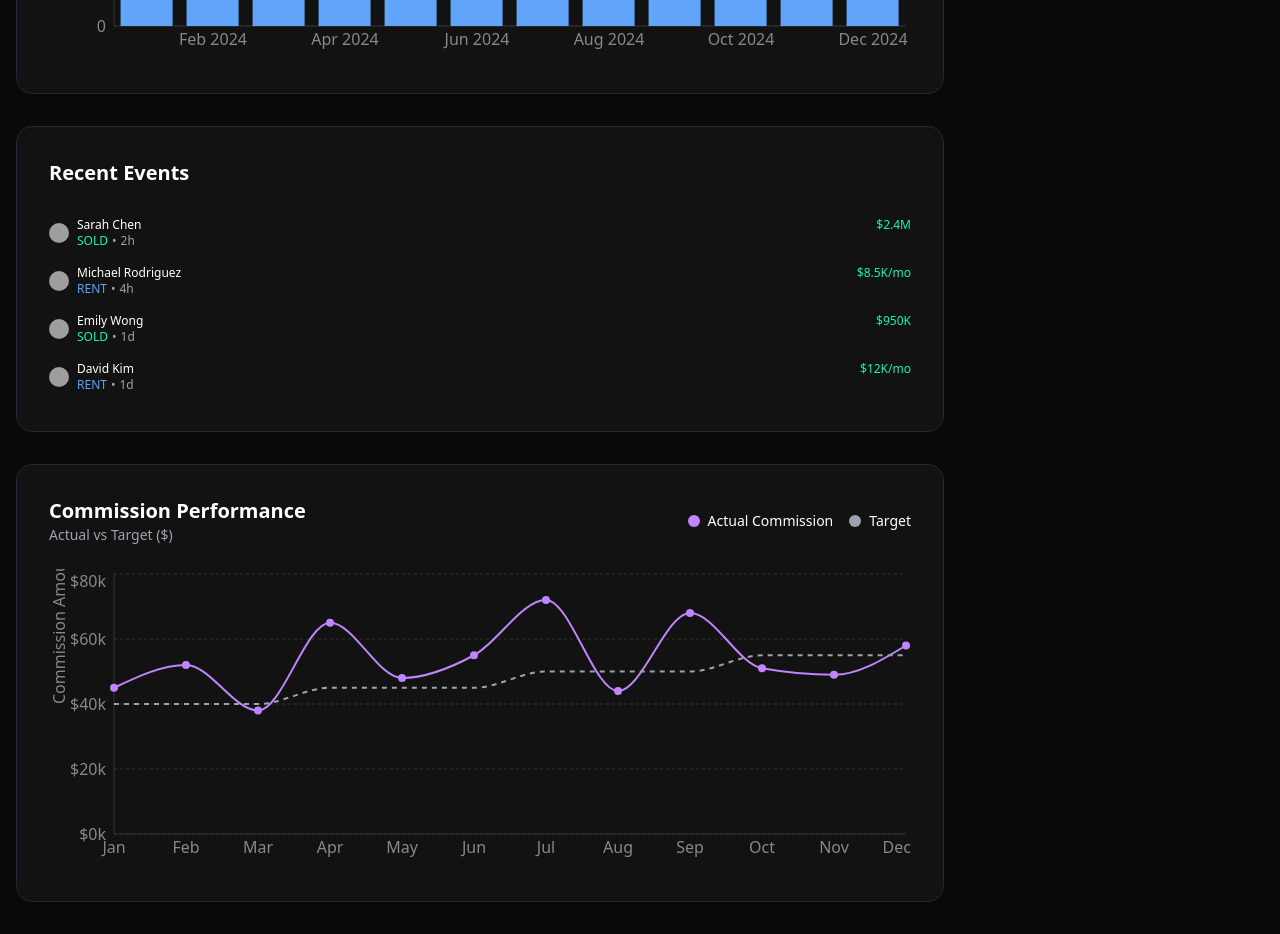
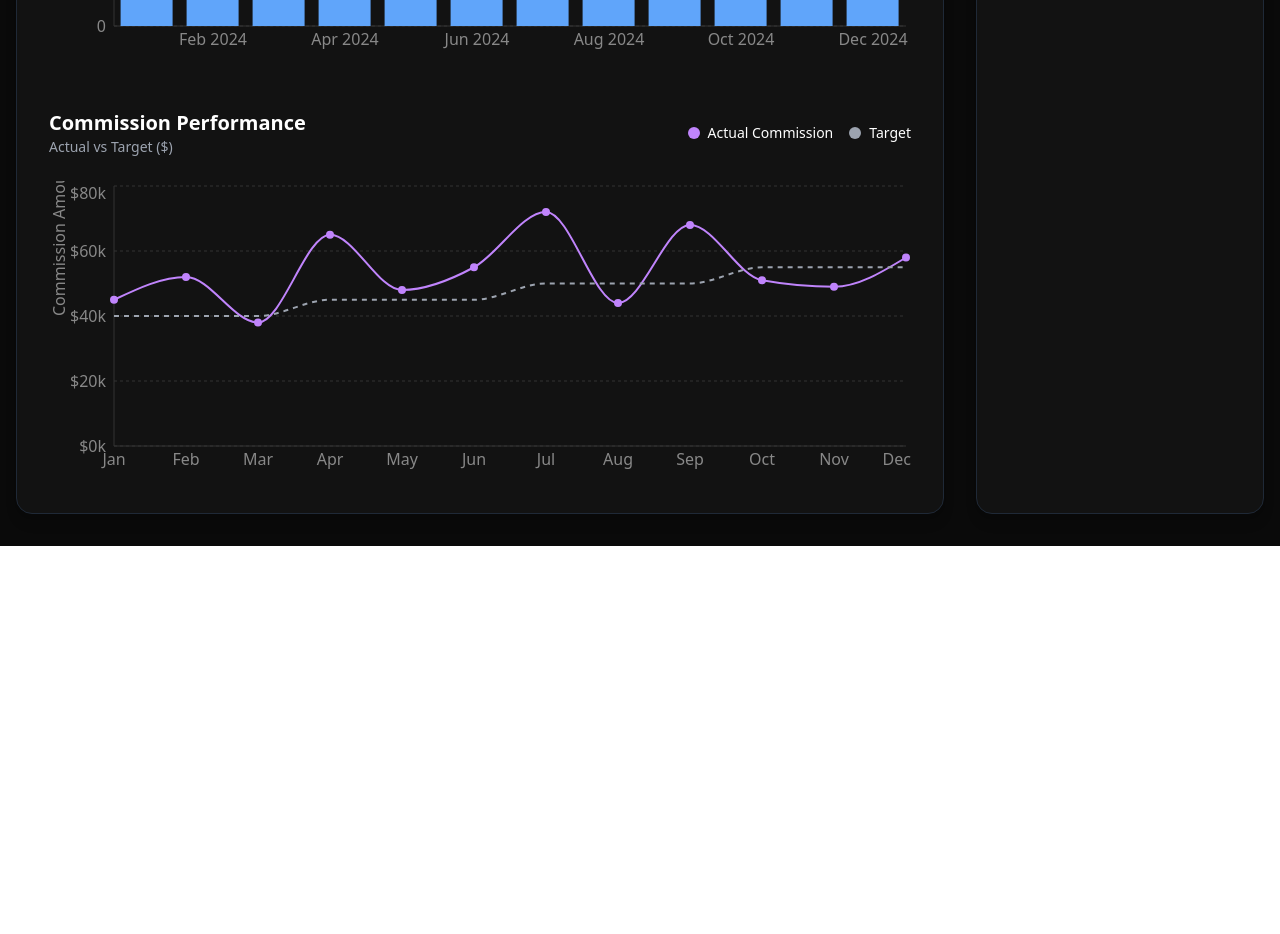
Before and after one commit to lkmariobros/chartopia-wonder-visuals, a React (Vite) app: page / in a window 1280 px wide. Shown: the part 660-1594 px from the top of the page. After the commit the page ends 1206 px from the top, so only its background shows below. Built offline with nearby package versions, Linux system fonts and the light colour scheme; grey boxes are pictures that could not be loaded.

Commit message:
Reposition Recent Events component
The Recent Events component's position has been adjusted.  It should now be displayed on the right-hand side of the viewport, as originally intended.

```diff
--- a/src/components/ChartDemo.tsx
+++ b/src/components/ChartDemo.tsx
@@ -16,6 +16,21 @@ const data = [
   { date: 'Oct 2024', sales: 4, rentals: 3 },
   { date: 'Nov 2024', sales: 3, rentals: 5 },
   { date: 'Dec 2024', sales: 4, rentals: 4 }
+];
+
+const commissionData = [
+  { month: 'Jan', actual: 45000, target: 40000 },
+  { month: 'Feb', actual: 52000, target: 40000 },
+  { month: 'Mar', actual: 38000, target: 40000 },
+  { month: 'Apr', actual: 65000, target: 45000 },
+  { month: 'May', actual: 48000, target: 45000 },
+  { month: 'Jun', actual: 55000, target: 45000 },
+  { month: 'Jul', actual: 72000, target: 50000 },
+  { month: 'Aug', actual: 44000, target: 50000 },
+  { month: 'Sep', actual: 68000, target: 50000 },
+  { month: 'Oct', actual: 51000, target: 55000 },
+  { month: 'Nov', actual: 49000, target: 55000 },
+  { month: 'Dec', actual: 58000, target: 55000 }
 ];
 
 const cards = [
@@ -69,21 +84,6 @@ const recentEvents = [
     timestamp: "1d",
     avatar: "/avatar-kim.jpg"
   }
-];
-
-const commissionData = [
-  { month: 'Jan', actual: 45000, target: 40000 },
-  { month: 'Feb', actual: 52000, target: 40000 },
-  { month: 'Mar', actual: 38000, target: 40000 },
-  { month: 'Apr', actual: 65000, target: 45000 },
-  { month: 'May', actual: 48000, target: 45000 },
-  { month: 'Jun', actual: 55000, target: 45000 },
-  { month: 'Jul', actual: 72000, target: 50000 },
-  { month: 'Aug', actual: 44000, target: 50000 },
-  { month: 'Sep', actual: 68000, target: 50000 },
-  { month: 'Oct', actual: 51000, target: 55000 },
-  { month: 'Nov', actual: 49000, target: 55000 },
-  { month: 'Dec', actual: 58000, target: 55000 }
 ];
 
 interface ChartDemoProps {
@@ -145,7 +145,9 @@ export default function ChartDemo({ isDarkMode }: ChartDemoProps) {
             </div>
           </div>
 
-          <div className={`col-span-2 ${bgColor} rounded-2xl border ${borderColor} p-8 shadow-lg`}>
+          <div className={`${bgColor} rounded-2xl border ${borderColor} p-8 shadow-lg`}>
+            <div className="space-y-12">
+              <div>
                 <div className="flex items-center justify-between mb-6">
                   <div>
                     <h2 className={`text-xl font-semibold ${textColor}`}>Monthly Performance</h2>
@@ -191,12 +193,7 @@ export default function ChartDemo({ isDarkMode }: ChartDemoProps) {
                 </div>
               </div>
 
-          <div className={`col-span-2 ${bgColor} rounded-2xl border ${borderColor} p-8 shadow-lg`}>
-            <h2 className={`text-xl font-semibold mb-6 ${textColor}`}>Recent Events</h2>
-            <RecentEvents events={recentEvents} isDarkMode={isDarkMode} />
-          </div>
-
-          <div className={`col-span-4 ${bgColor} rounded-2xl border ${borderColor} p-8 shadow-lg`}>
+              <div>
                 <div className="flex items-center justify-between mb-6">
                   <div>
                     <h2 className={`text-xl font-semibold ${textColor}`}>Commission Performance</h2>
@@ -264,5 +261,14 @@ export default function ChartDemo({ isDarkMode }: ChartDemoProps) {
             </div>
           </div>
         </div>
+
+        <div className="col-span-1">
+          <div className={`${bgColor} rounded-2xl border ${borderColor} p-8 shadow-lg h-full`}>
+            <h2 className={`text-xl font-semibold mb-6 ${textColor}`}>Recent Events</h2>
+            <RecentEvents events={recentEvents} isDarkMode={isDarkMode} />
+          </div>
+        </div>
+      </div>
+    </div>
   );
 }
```
Lines whose indentation alone changed are shown as unchanged.
